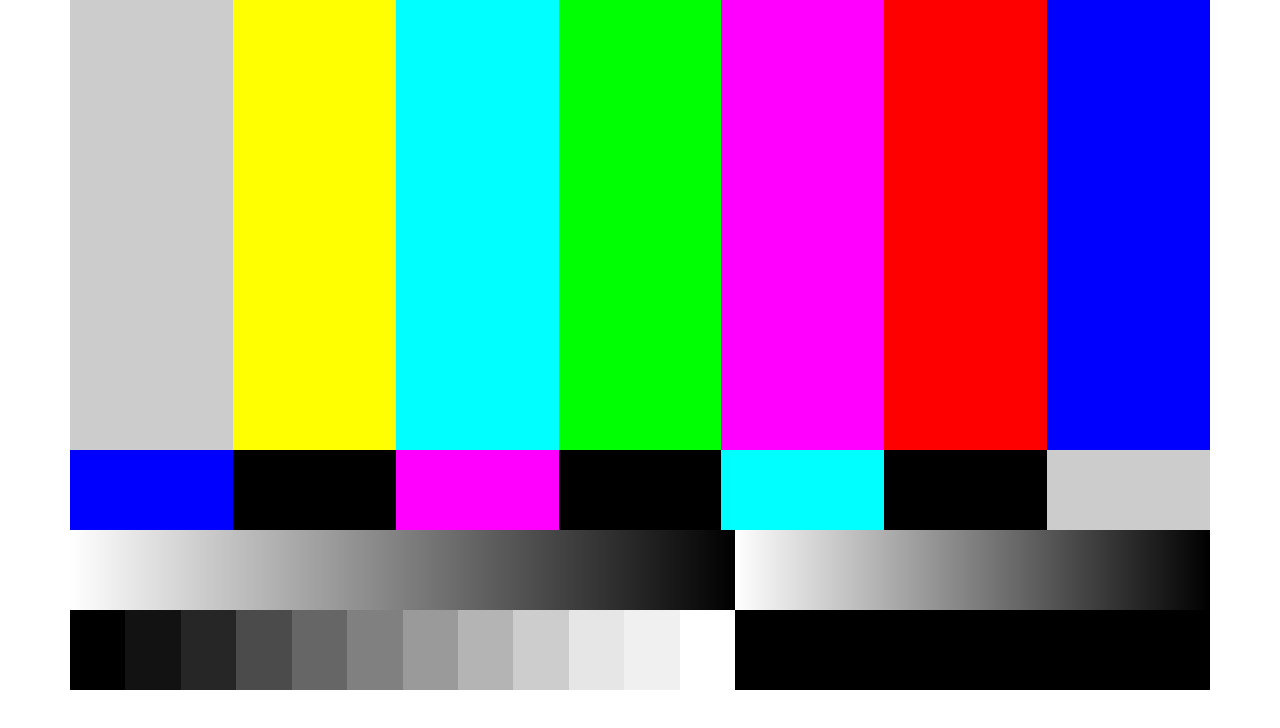
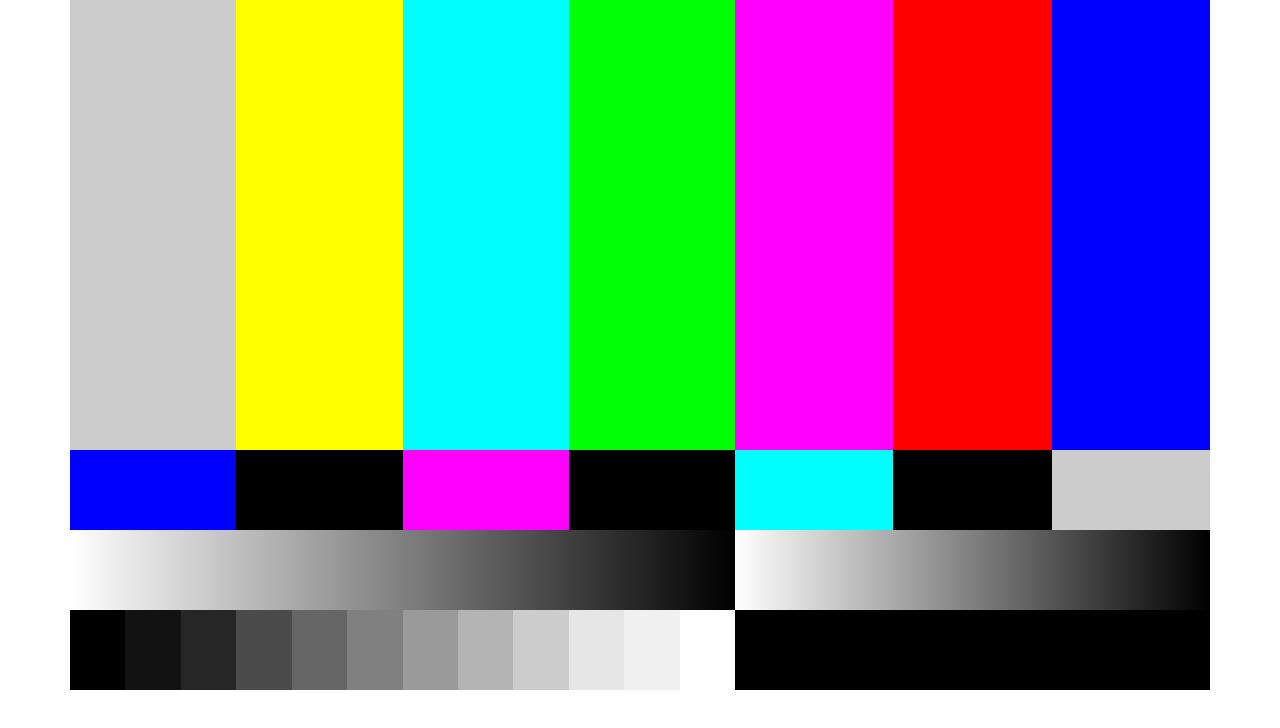
Before and after one commit to maitec/Signal-Bootstrap, a plain HTML site: page index.html in a window 1280 px wide. Drawn offline with nearby package versions, Linux system fonts and the light colour scheme.

Commit message:
LO ALINEE!!!!!!!!!!!!

```diff
--- a/index.html
+++ b/index.html
@@ -9,24 +9,40 @@
     <body>
         <div class="container">
             <div class="row grande">
+                    <div class="col-7">
+                        <div class="row grande">
                                 <div class="col gris"></div>
                                 <div class="col amarillo"></div>
                                 <div class="col celeste"></div>
                                 <div class="col verde"></div>
+                        </div>
+                    </div>
+                    <div class="col-5">
+                        <div class="row grande">
                                 <div class="col rosa"></div>
                                 <div class="col rojo"></div>
                                 <div class="col azul"></div>
                         </div>
                     </div>
+            </div>
+        </div>
         <div class="container">
+            <div class="row">
+                    <div class="col-7">
                             <div class="row">
                                     <div class="col azul"></div>
                                     <div class="col negro"></div>
                                     <div class="col rosa"></div>
                                     <div class="col negro"></div>
+                            </div>
+                        </div>
+                        <div class="col-5">
+                            <div class="row">
                                     <div class="col celeste"></div>
                                     <div class="col negro"></div>
                                     <div class="col gris"></div>
+                            </div>
+                        </div>
             </div>
         </div>
         <div class="container">
```
Lines whose indentation alone changed are shown as unchanged.
